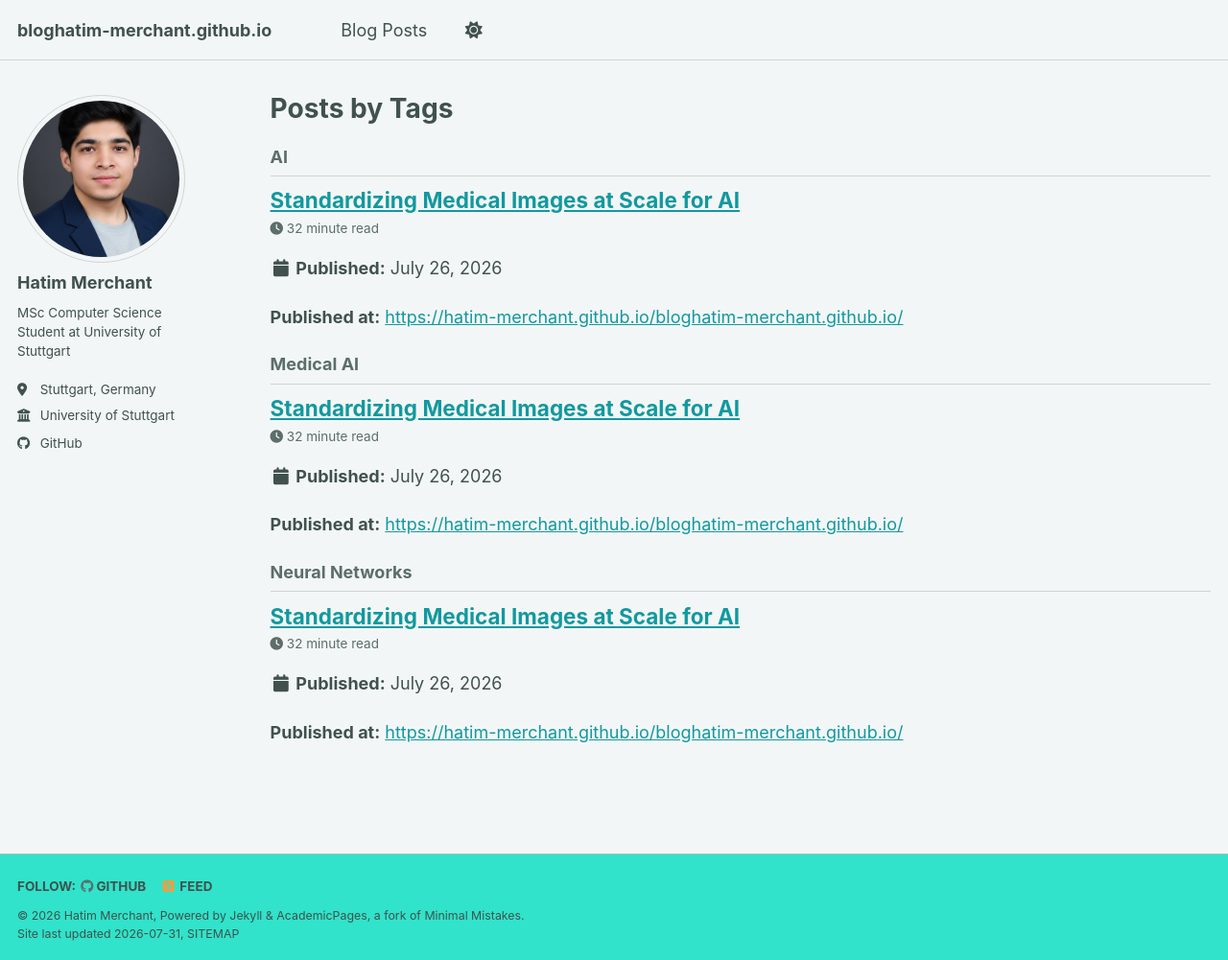
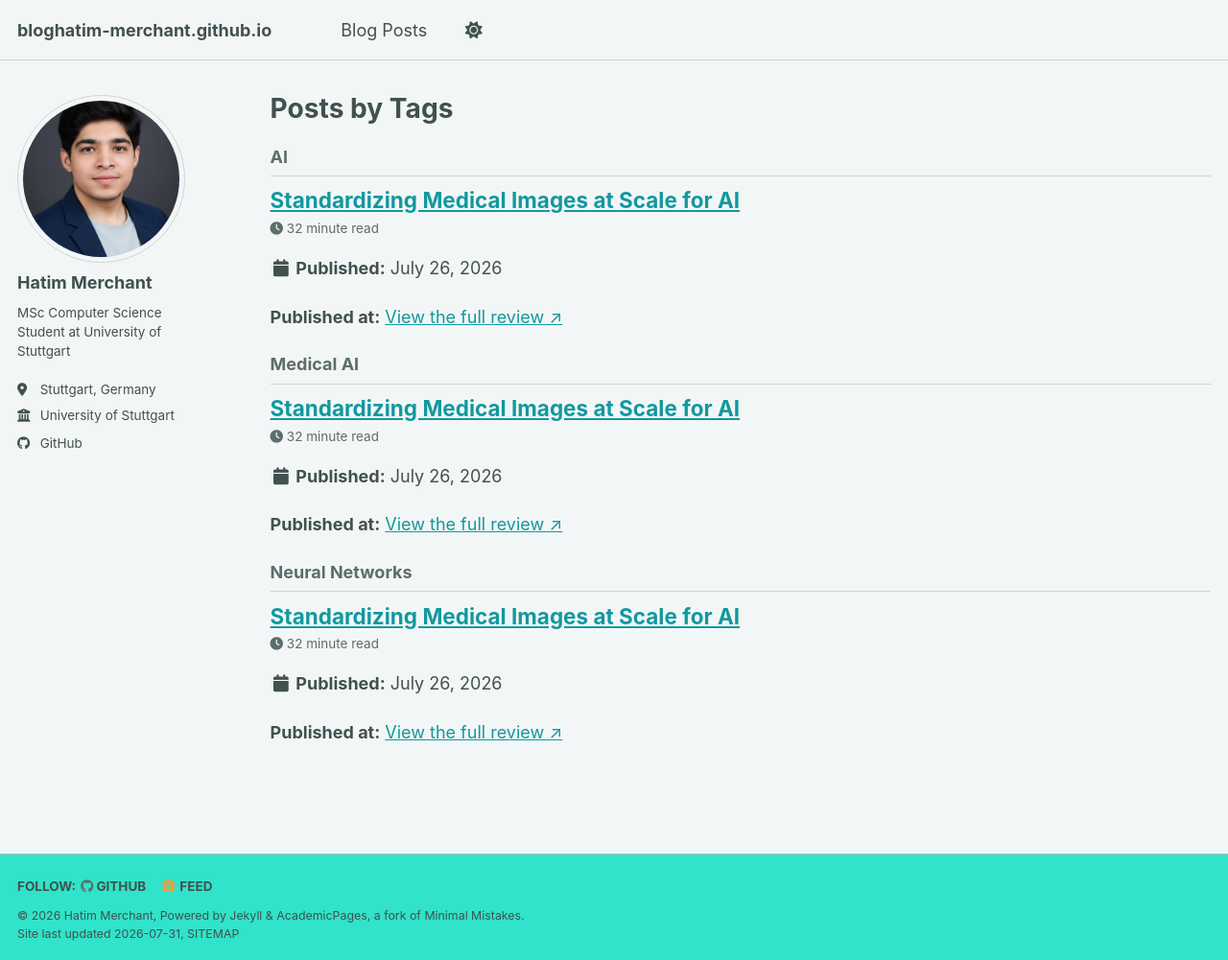
Before and after one commit to Hatim-Merchant/bloghatim-merchant.github.io, a Jekyll site: the page built from _pages/tag-archive.html, in a window 1280 px wide and 1001 px high. Shown: the whole window at 96% size. Built offline with Jekyll 4.4.1, drawn with Linux system fonts in a browser that asks for light colours; a style sheet for code colours, icons or effects is not loaded.

Commit message:
added content

```diff
--- a/_config.yml
+++ b/_config.yml
@@ -13,11 +13,9 @@ title                    : #"Standardising Medical Images at Scale for AI"
 title_separator          : "-"
 name                     : &name "Hatim Merchant"
 description              : &description "Medical AI models often struggle when they encounter images from different hospitals or scanners because imaging conditions can vary significantly. Standardizing Medical Images at Scale for AI presents PhyCV, a physics-inspired image standardization method that reduces these differences while preserving important clinical information."   # Update this with a general description of your site, this is the default if not overridden by a page
-url                      : "https://hatim-merchant.github.io/" # The base hostname & protocol for your site e.g. "https://[your GitHub username].github.io",
-                                                           # or if you already have some other page hosted on Github then use "https://[your GitHub username].github.io/[Your Repo Name]"
-baseurl                  : "/bloghatim-merchant.github.io" # the subpath of your site, e.g. "/blog"
-repository               : "hatim-merchant/bloghatim-merchant.github.io" # the name of your GitHub repository, e.g. "username/repository"
-
+url: "https://hatim-merchant.github.io"
+baseurl: "/bloghatim-merchant.github.io"
+repository: "Hatim-Merchant/bloghatim-merchant.github.io"
 # Site Author - The following control what appear as part of the author content on the side bar.
 #               If a field is blank the icon and link will not appear, otherwise it will be shown.
 #               Additional customization can be done by editing /_includes/author-profile.html
--- a/_posts/2026-07-26-blog-post-1.md
+++ b/_posts/2026-07-26-blog-post-1.md
@@ -25,8 +26,8 @@ mathjax: true
 
 <p>
   <strong>Published at:</strong>
-  <a href="https://hatim-merchant.github.io//bloghatim-merchant.github.io/ai/medical%20ai/computer%20vision/blog-post-1/" target="_blank">
-    https://hatim-merchant.github.io/bloghatim-merchant.github.io/
+  <a href="{{ page.url | relative_url }}" target="_blank">
+    View the full review ↗
   </a>
 </p>
 
```
Also changed, not shown: other parts of _posts/2026-07-26-blog-post-1.md (+1 -0 lines).
